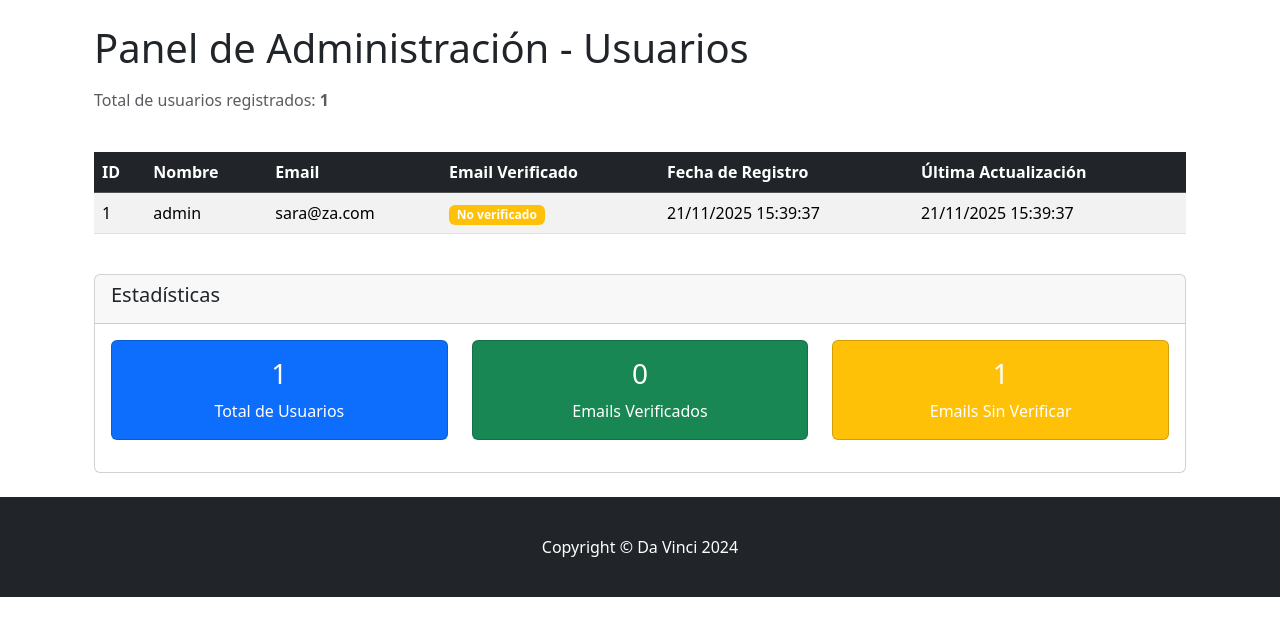
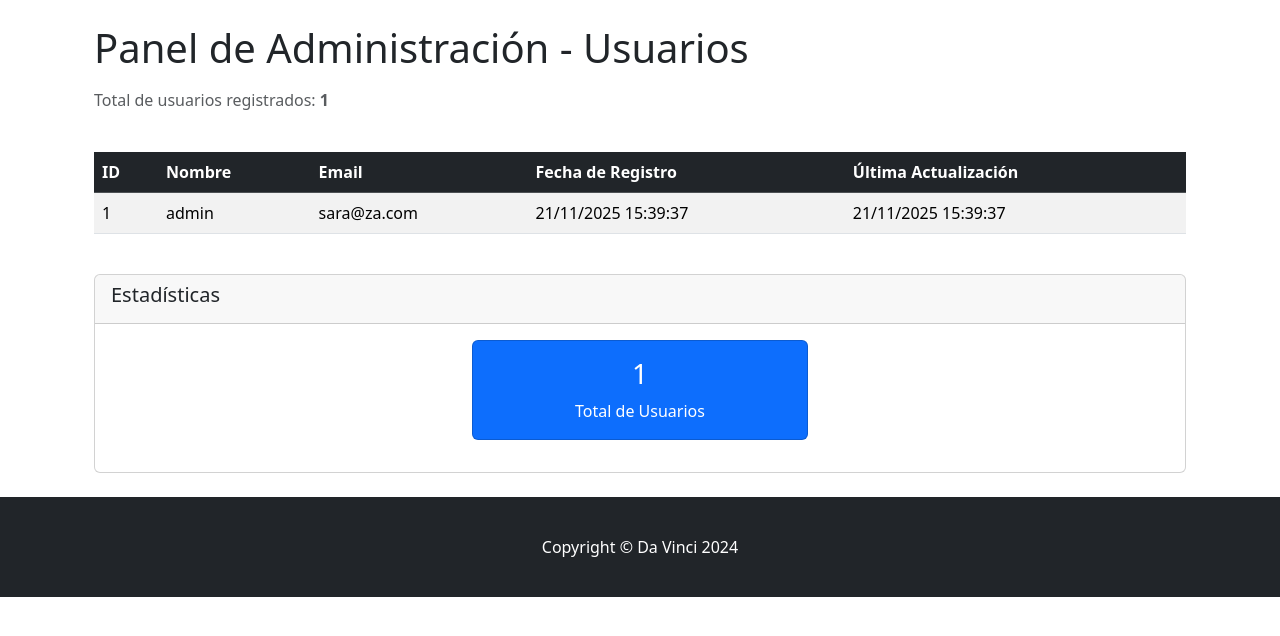
Before and after one commit to tindomito/Parcial2PortalesDeComercio, a Laravel app: page /admin/usuarios in a window 1280 px wide. Shown: the part 56-692 px from the top of the page. Run offline with Laravel 12, Linux system fonts and the light colour scheme; a user stored in the database is signed in; data comes from the database, SQL or seed files in the repository.

Commit message:
Simplificar panel de admin: eliminar información de emails verificados
- Eliminar columna "Email Verificado" de la tabla de usuarios
- Mantener solo estadística de "Total de Usuarios"
- Eliminar tarjetas de "Emails Verificados" y "Emails Sin Verificar"
- Centrar tarjeta de estadísticas para mejor visualización

```diff
--- a/resources/views/admin/users.blade.php
+++ b/resources/views/admin/users.blade.php
@@ -21,7 +21,6 @@
                         <th>ID</th>
                         <th>Nombre</th>
                         <th>Email</th>
-                        <th>Email Verificado</th>
                         <th>Fecha de Registro</th>
                         <th>Última Actualización</th>
                     </tr>
@@ -32,15 +31,6 @@
                             <td>{{ $user->id }}</td>
                             <td>{{ $user->name }}</td>
                             <td>{{ $user->email }}</td>
-                            <td>
-                                @if($user->email_verified_at)
-                                    <span class="badge bg-success">
-                                        {{ $user->email_verified_at->format('d/m/Y H:i') }}
-                                    </span>
-                                @else
-                                    <span class="badge bg-warning">No verificado</span>
-                                @endif
-                            </td>
                             <td>{{ $user->created_at->format('d/m/Y H:i:s') }}</td>
                             <td>{{ $user->updated_at->format('d/m/Y H:i:s') }}</td>
                         </tr>
@@ -55,28 +45,12 @@
                     <h5>Estadísticas</h5>
                 </div>
                 <div class="card-body">
-                    <div class="row">
+                    <div class="row justify-content-center">
                         <div class="col-md-4">
                             <div class="card text-center bg-primary text-white mb-3">
                                 <div class="card-body">
                                     <h3>{{ $users->count() }}</h3>
                                     <p class="mb-0">Total de Usuarios</p>
-                                </div>
-                            </div>
-                        </div>
-                        <div class="col-md-4">
-                            <div class="card text-center bg-success text-white mb-3">
-                                <div class="card-body">
-                                    <h3>{{ $users->whereNotNull('email_verified_at')->count() }}</h3>
-                                    <p class="mb-0">Emails Verificados</p>
-                                </div>
-                            </div>
-                        </div>
-                        <div class="col-md-4">
-                            <div class="card text-center bg-warning text-white mb-3">
-                                <div class="card-body">
-                                    <h3>{{ $users->whereNull('email_verified_at')->count() }}</h3>
-                                    <p class="mb-0">Emails Sin Verificar</p>
                                 </div>
                             </div>
                         </div>
```
